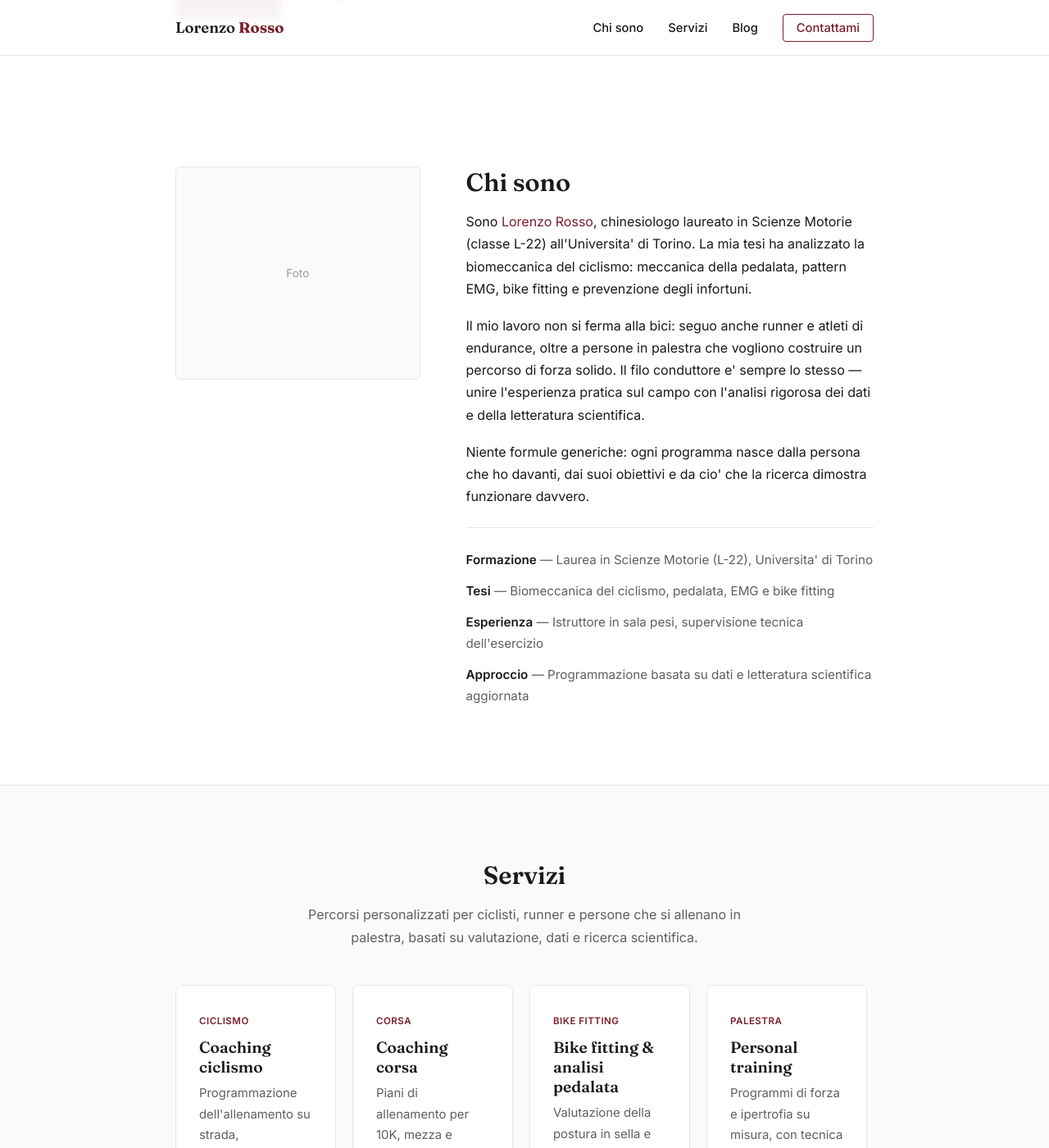
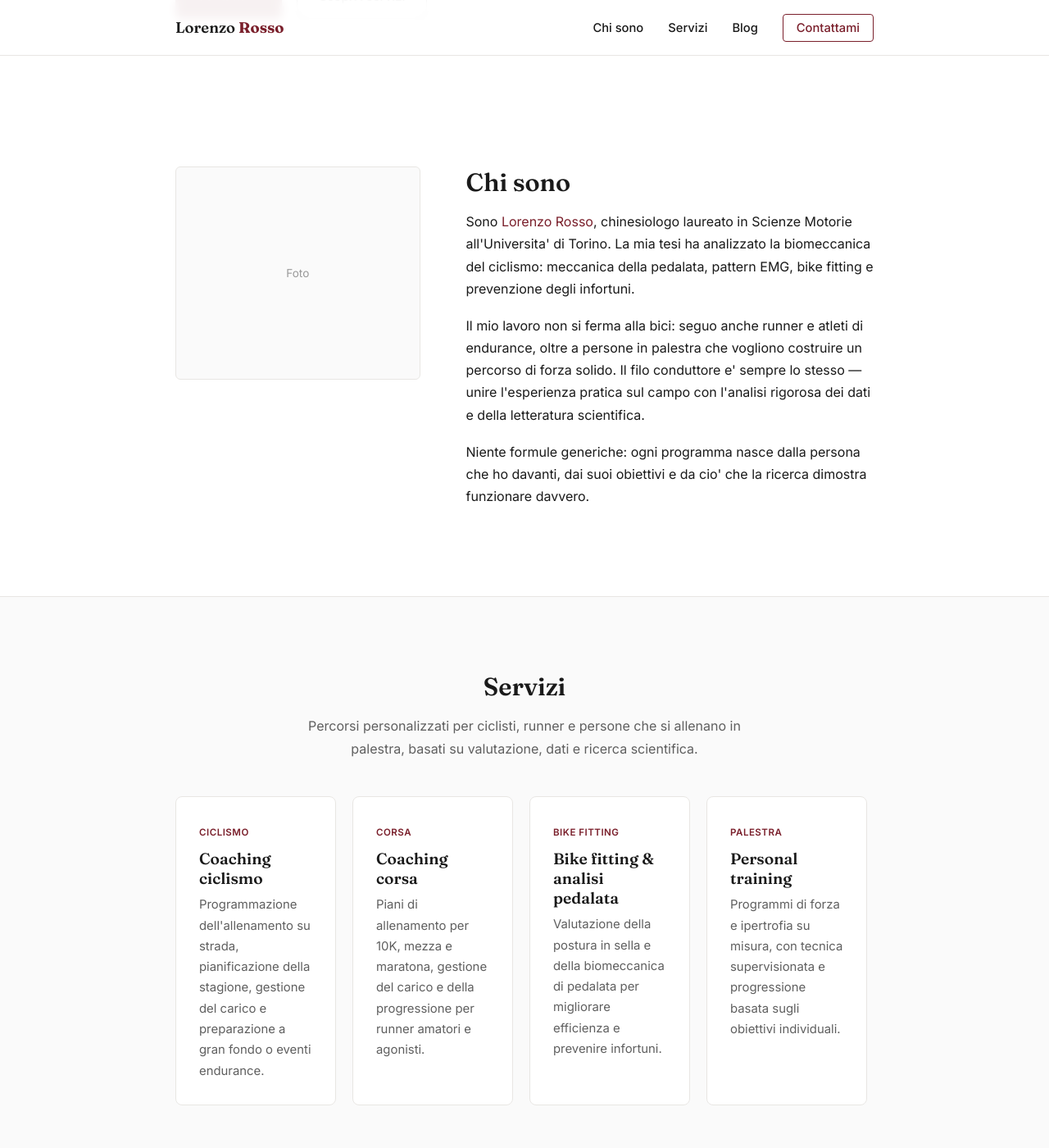
Before and after one commit to lorenzorossoo/Portfolio, a Jekyll site: the page built from index.html, in a window 1280 px wide and 1400 px high, scrolled down 678 px. Shown: the whole window at 82% size. Built offline with Jekyll 4.4.1, drawn with Linux system fonts in a browser that asks for light colours; some of the changed text lies outside the part shown.

Commit message:
modifiche pagina index parte chi sono, e cosa faccio

```diff
--- a/index.html
+++ b/index.html
@@ -26,15 +26,9 @@
     </div>
     <div class="about-text">
       <h2>Chi sono</h2>
-      <p>Sono <span class="accent">Lorenzo Rosso</span>, chinesiologo laureato in Scienze Motorie (classe L-22) all'Universita' di Torino. La mia tesi ha analizzato la biomeccanica del ciclismo: meccanica della pedalata, pattern EMG, bike fitting e prevenzione degli infortuni.</p>
+      <p>Sono <span class="accent">Lorenzo Rosso</span>, chinesiologo laureato in Scienze Motorie all'Universita' di Torino. La mia tesi ha analizzato la biomeccanica del ciclismo: meccanica della pedalata, pattern EMG, bike fitting e prevenzione degli infortuni.</p>
       <p>Il mio lavoro non si ferma alla bici: seguo anche runner e atleti di endurance, oltre a persone in palestra che vogliono costruire un percorso di forza solido. Il filo conduttore e' sempre lo stesso &mdash; unire l'esperienza pratica sul campo con l'analisi rigorosa dei dati e della letteratura scientifica.</p>
       <p>Niente formule generiche: ogni programma nasce dalla persona che ho davanti, dai suoi obiettivi e da cio' che la ricerca dimostra funzionare davvero.</p>
-      <ul class="credentials">
-        <li><strong>Formazione</strong> &mdash; Laurea in Scienze Motorie (L-22), Universita' di Torino</li>
-        <li><strong>Tesi</strong> &mdash; Biomeccanica del ciclismo, pedalata, EMG e bike fitting</li>
-        <li><strong>Esperienza</strong> &mdash; Istruttore in sala pesi, supervisione tecnica dell'esercizio</li>
-        <li><strong>Approccio</strong> &mdash; Programmazione basata su dati e letteratura scientifica aggiornata</li>
-      </ul>
     </div>
   </div>
 </section>
@@ -99,11 +93,6 @@
     <div class="contact-text">
       <h2>Parliamo del tuo obiettivo</h2>
       <p>Scrivimi per capire insieme cosa possiamo fare per raggiungere i tuoi obiettivi, che si tratti di una prima consulenza o di un percorso di allenamento su misura.</p>
-      <ul class="contact-list">
-        <li><strong>Email:</strong> <a href="mailto:nome.rosso@email.com">nome.rosso@email.com</a></li>
-        <li><strong>WhatsApp:</strong> <a href="https://wa.me/390000000000" target="_blank" rel="noopener">+39 000 000 0000</a></li>
-        <li><strong>Sede:</strong> Cuneo, Piemonte</li>
-      </ul>
 
       <div class="social-icons">
         <a href="https://instagram.com/llorenzorosso" target="_blank" rel="noopener" aria-label="Instagram" class="social-icon">
```
Also changed, not shown: other parts of index.html (+1 -1 lines).
